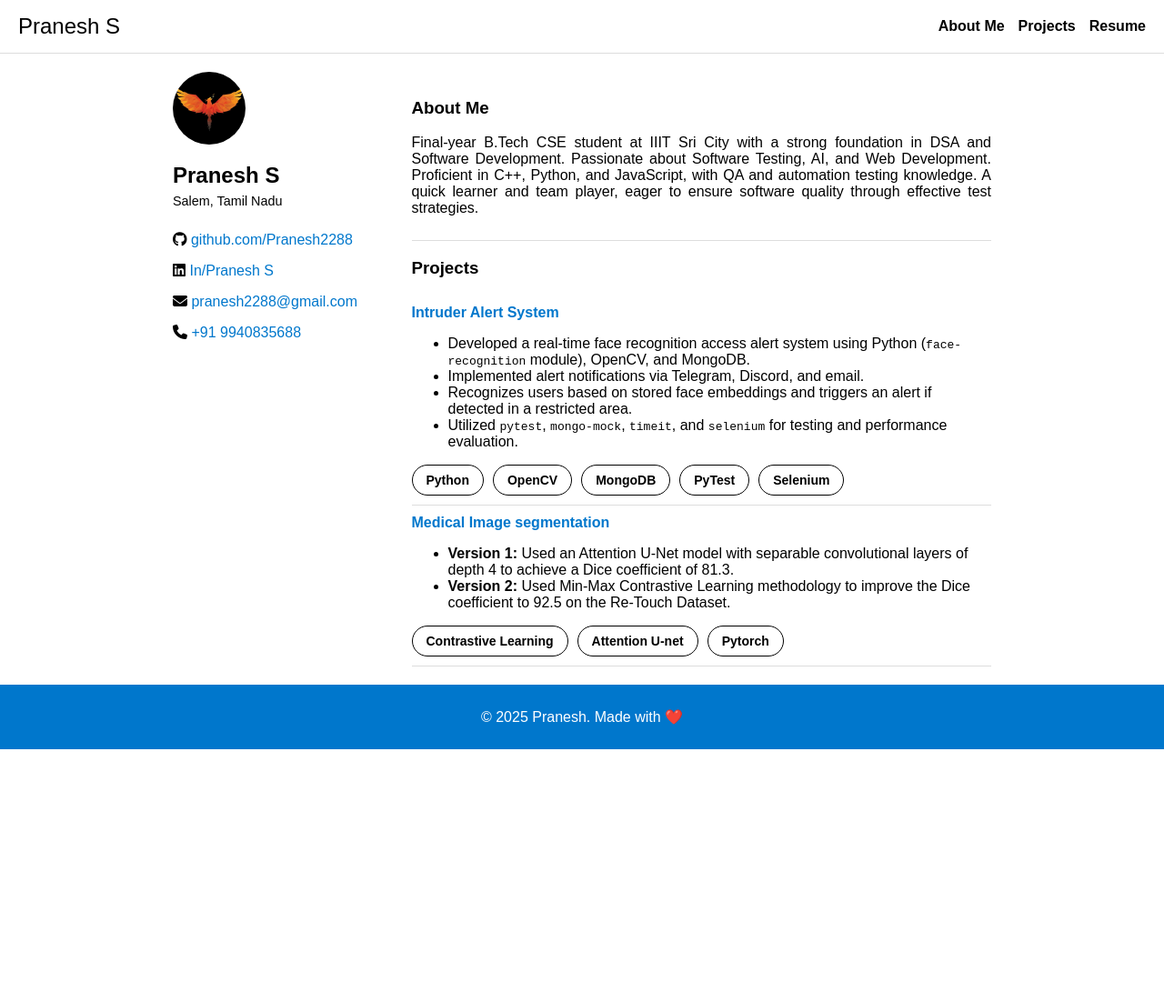
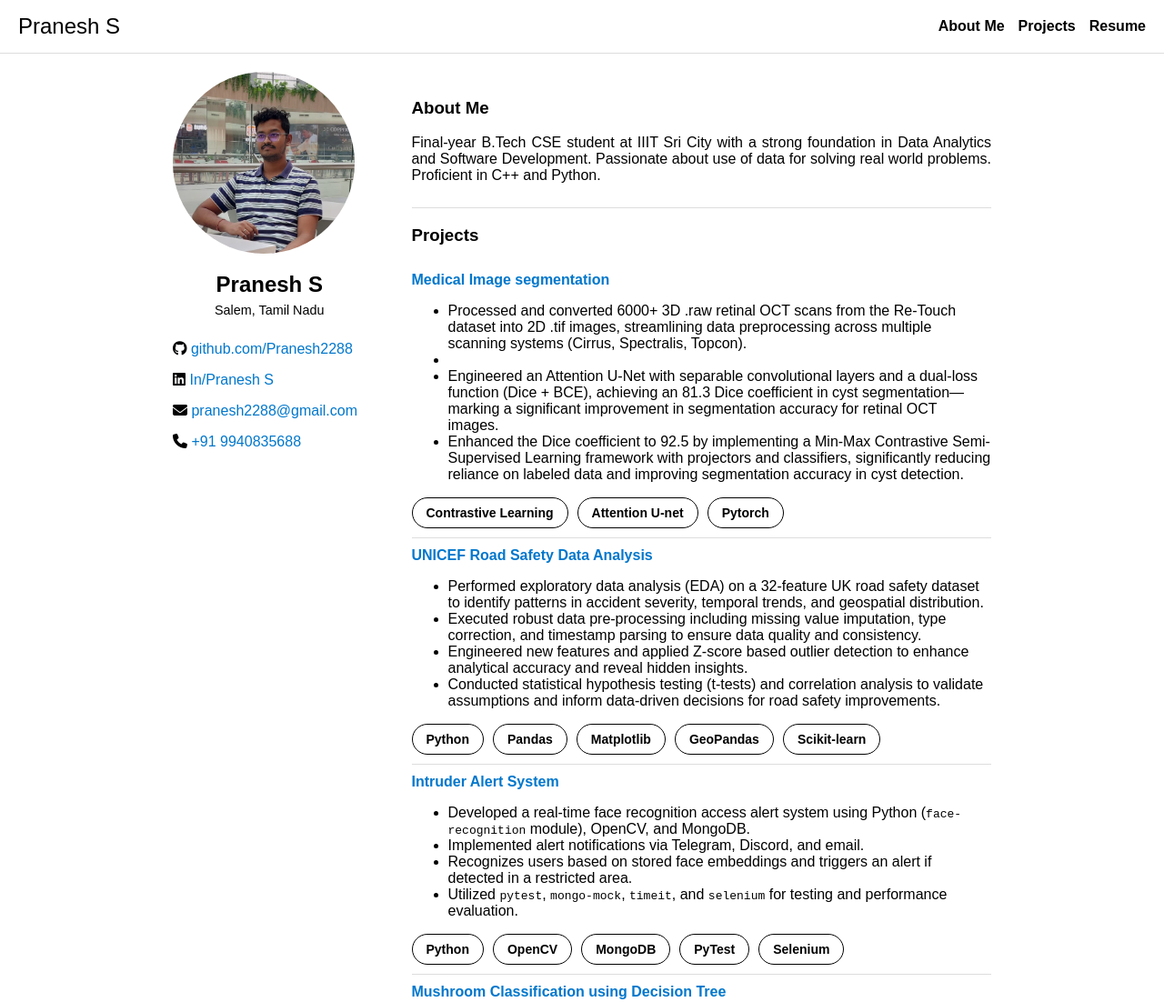
Before and after one commit to Pranesh2288/portfolio, a plain HTML site: page index.html in a window 1280 px wide. Shown: the top 1102 px of the page at 91% size. Before the commit the page ends 824 px from the top, so only its background shows below. Drawn offline with Linux system fonts and the light colour scheme.

Commit message:
Second Commit

```diff
--- a/index.html
+++ b/index.html
@@ -42,13 +42,13 @@
       }
       .sidebar {
         position: sticky;
-        top: 0;
+        top: 30px;
         width: 25%;
         text-align: left;
         height: 80vh;
       }
       .sidebar img {
-        width: 80px;
+        width: 200px;
         border-radius: 50%;
       }
       .content {
@@ -125,9 +125,9 @@
       <div style="font-size: 1.5em">Pranesh S</div>
       <div class="menu">
         <a href="#about">About Me</a>
-        <a href="#">Projects</a>
+        <a href="#projects">Projects</a>
         <a
-          href="https://drive.google.com/file/d/1ij3RzZJHIszYc2M6_jXs-Ly_LkBhScqt/view?usp=sharing"
+          href="https://drive.google.com/file/d/1fFp9jPeVXjVlc0xtSTKyRMyAqLK0hQRI/view?usp=sharing"
           target="_blank"
           >Resume</a
         >
@@ -139,11 +139,13 @@
 
     <div class="container">
       <div class="sidebar">
-        <img src="Untitled-1.jpg" alt="Profile" />
-        <p><strong style="font-size: 1.5em">Pranesh S</strong></p>
-        <p style="font-size: 0.9em; position: relative; top: -10px">
-          Salem, Tamil Nadu
-        </p>
+        <img src="Untitled-1.jpeg" alt="Profile" />
+        <div style="text-align: center">
+          <p><strong style="font-size: 1.5em">Pranesh S</strong></p>
+          <p style="font-size: 0.9em; position: relative; top: -10px">
+            Salem, Tamil Nadu
+          </p>
+        </div>
 
         <p>
           <i class="fab fa-github"></i>
@@ -172,17 +174,87 @@
           <h3 id="about">About Me</h3>
           <p style="text-align: justify">
             Final-year B.Tech CSE student at IIIT Sri City with a strong
-            foundation in DSA and Software Development. Passionate about
-            Software Testing, AI, and Web Development. Proficient in C++,
-            Python, and JavaScript, with QA and automation testing knowledge. A
-            quick learner and team player, eager to ensure software quality
-            through effective test strategies.
+            foundation in Data Analytics and Software Development. Passionate
+            about use of data for solving real world problems. Proficient in C++
+            and Python.
           </p>
         </div>
         <h3 id="projects">Projects</h3>
         <div class="post">
+          <a href="https://github.com/Pranesh2288/BTP_PROJECT" target="_blank"
+            ><strong>Medical Image segmentation</strong></a
+          >
+          <ul>
+            <li>
+              Processed and converted 6000+ 3D .raw retinal OCT scans from the
+              Re-Touch dataset into 2D .tif images, streamlining data
+              preprocessing across multiple scanning systems (Cirrus,
+              Spectralis, Topcon).
+            </li>
+            <li>
+              <Performed ANOVA tests on cyst characteristics, identifying
+              significant variations p < 0.0001 in intensity, contrast, and
+              entropy among types, validating their use in segmentation.
+            </li>
+            <li>
+              Engineered an Attention U-Net with separable convolutional layers
+              and a dual-loss function (Dice + BCE), achieving an 81.3 Dice
+              coefficient in cyst segmentation—marking a significant improvement
+              in segmentation accuracy for retinal OCT images.
+            </li>
+            <li>
+              Enhanced the Dice coefficient to 92.5 by implementing a Min-Max
+              Contrastive Semi-Supervised Learning framework with projectors and
+              classifiers, significantly reducing reliance on labeled data and
+              improving segmentation accuracy in cyst detection.
+            </li>
+          </ul>
+          <div class="skills">
+            <span class="skill">Contrastive Learning</span>
+            <span class="skill">Attention U-net</span>
+            <span class="skill">Pytorch</span>
+          </div>
+        </div>
+        <div class="post">
+          <a
+            href="https://github.com/Pranesh2288/Road-Safety-Analysis"
+            target="_blank"
+            ><strong>UNICEF Road Safety Data Analysis</strong></a
+          >
+          <ul>
+            <li>
+              Performed exploratory data analysis (EDA) on a 32-feature UK road
+              safety dataset to identify patterns in accident severity, temporal
+              trends, and geospatial distribution.
+            </li>
+            <li>
+              Executed robust data pre-processing including missing value
+              imputation, type correction, and timestamp parsing to ensure data
+              quality and consistency.
+            </li>
+            <li>
+              Engineered new features and applied Z-score based outlier
+              detection to enhance analytical accuracy and reveal hidden
+              insights.
+            </li>
+            <li>
+              Conducted statistical hypothesis testing (t-tests) and correlation
+              analysis to validate assumptions and inform data-driven decisions
+              for road safety improvements.
+            </li>
+          </ul>
+          <div class="skills">
+            <span class="skill">Python</span>
+            <span class="skill">Pandas</span>
+            <span class="skill">Matplotlib</span>
+            <span class="skill">GeoPandas</span>
+            <span class="skill">Scikit-learn</span>
+          </div>
+        </div>
+        <div class="post">
           <a
             href="https://github.com/Pranesh2288/Unauthorized-Entry-Alert-System"
+            target="_blank"
             ><strong>Intruder Alert System</strong></a
           >
           <ul>
@@ -213,32 +285,40 @@
           </div>
         </div>
         <div class="post">
-          <a href="https://github.com/Pranesh2288/BTP_PROJECT"
-            ><strong>Medical Image segmentation</strong></a
+          <a
+            href="https://github.com/Pranesh2288/Mushroom-Classification"
+            target="_blank"
+            ><strong>Mushroom Classification using Decision Tree</strong></a
           >
           <ul>
             <li>
-              <strong>Version 1:</strong> Used an Attention U-Net model with
-              separable convolutional layers of depth 4 to achieve a Dice
-              coefficient of 81.3.
+              Developed a decision tree model using the C4.5 algorithm to
+              classify mushrooms as edible or poisonous based on 23
+              morphological features, achieving 52.25% accuracy and 68.63%
+              F1-score.
             </li>
             <li>
-              <strong>Version 2:</strong> Used Min-Max Contrastive Learning
-              methodology to improve the Dice coefficient to 92.5 on the
-              Re-Touch Dataset.
+              Performed data preprocessing, including correlation analysis and
+              feature selection, removing low-cardinality features like bruises
+              and veil-type to optimize model performance.
+            </li>
+            <li>
+              Utilized k-fold cross-validation to ensure robust model evaluation
+              and identified areas for improvement, such as data pruning and
+              alternative algorithms like CART.
             </li>
           </ul>
           <div class="skills">
-            <span class="skill">Contrastive Learning</span>
-            <span class="skill">Attention U-net</span>
-            <span class="skill">Pytorch</span>
+            <span class="skill">C4.5</span>
+            <span class="skill">Decision Tree</span>
+            <span class="skill">Correlation Analysis</span>
           </div>
         </div>
       </div>
     </div>
 
     <div class="footer">
-      <p>&copy; 2025 Pranesh. Made with &#10084;&#65039;</p>
+      <p>&copy; 2025, Made with &#10084;&#65039; by Pranesh</p>
     </div>
   </body>
 </html>
```
Also changed, not shown: Untitled-1.jpeg (added), Untitled-1.jpg (deleted).
